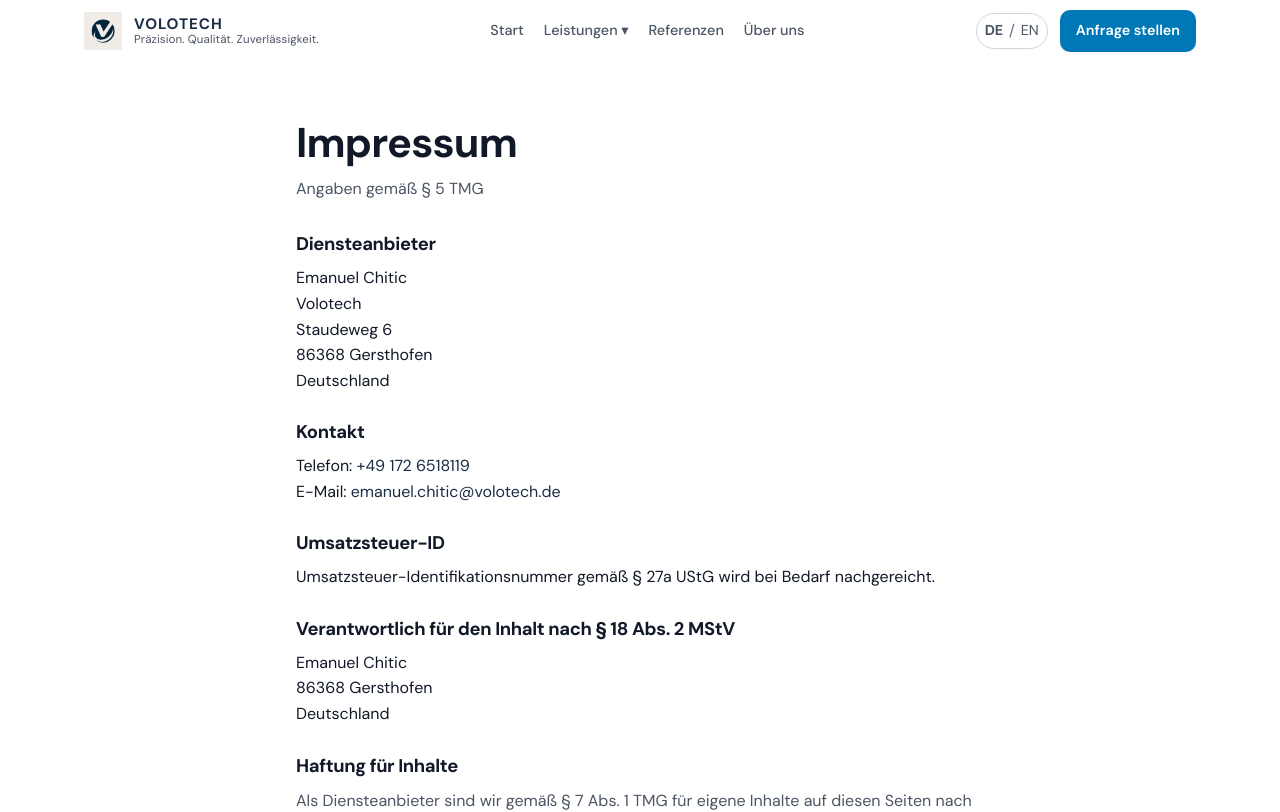
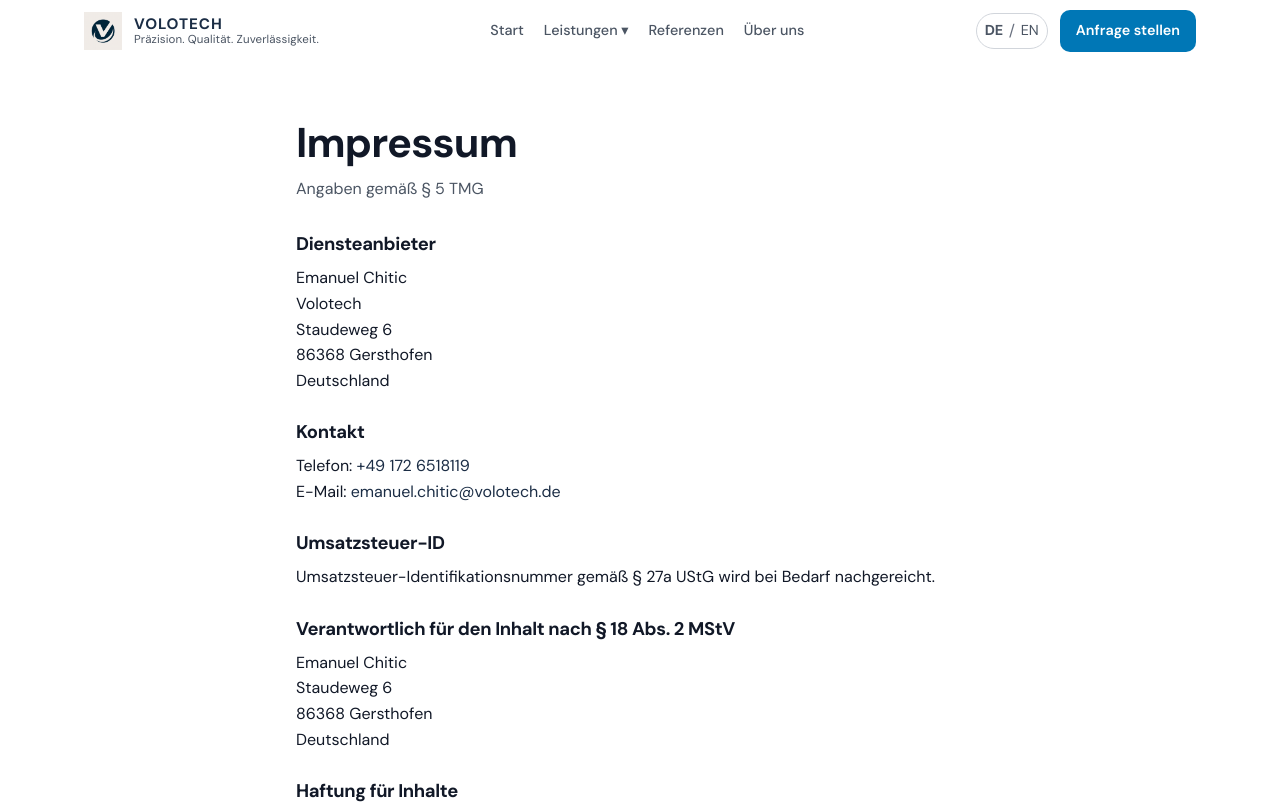
Before and after one commit to emanueldelray/volotech-website, a React (Vite) app: page /impressum in a window 1280 px wide. Shown: the top 812 px of the page. Built offline with nearby package versions, Linux system fonts and the light colour scheme.

Commit message:
Update ImpressumPage.jsx

```diff
--- a/src/pages/ImpressumPage.jsx
+++ b/src/pages/ImpressumPage.jsx
@@ -43,6 +43,7 @@ export default function ImpressumPage({ lang = "de" }) {
 
       <Section title={isDe ? "Verantwortlich für den Inhalt nach § 18 Abs. 2 MStV" : "Responsible for content pursuant to § 18 (2) MStV"}>
         <p>Emanuel Chitic</p>
+        <p>Staudeweg 6</p>
         <p>86368 Gersthofen</p>
         <p>{isDe ? "Deutschland" : "Germany"}</p>
       </Section>
```
